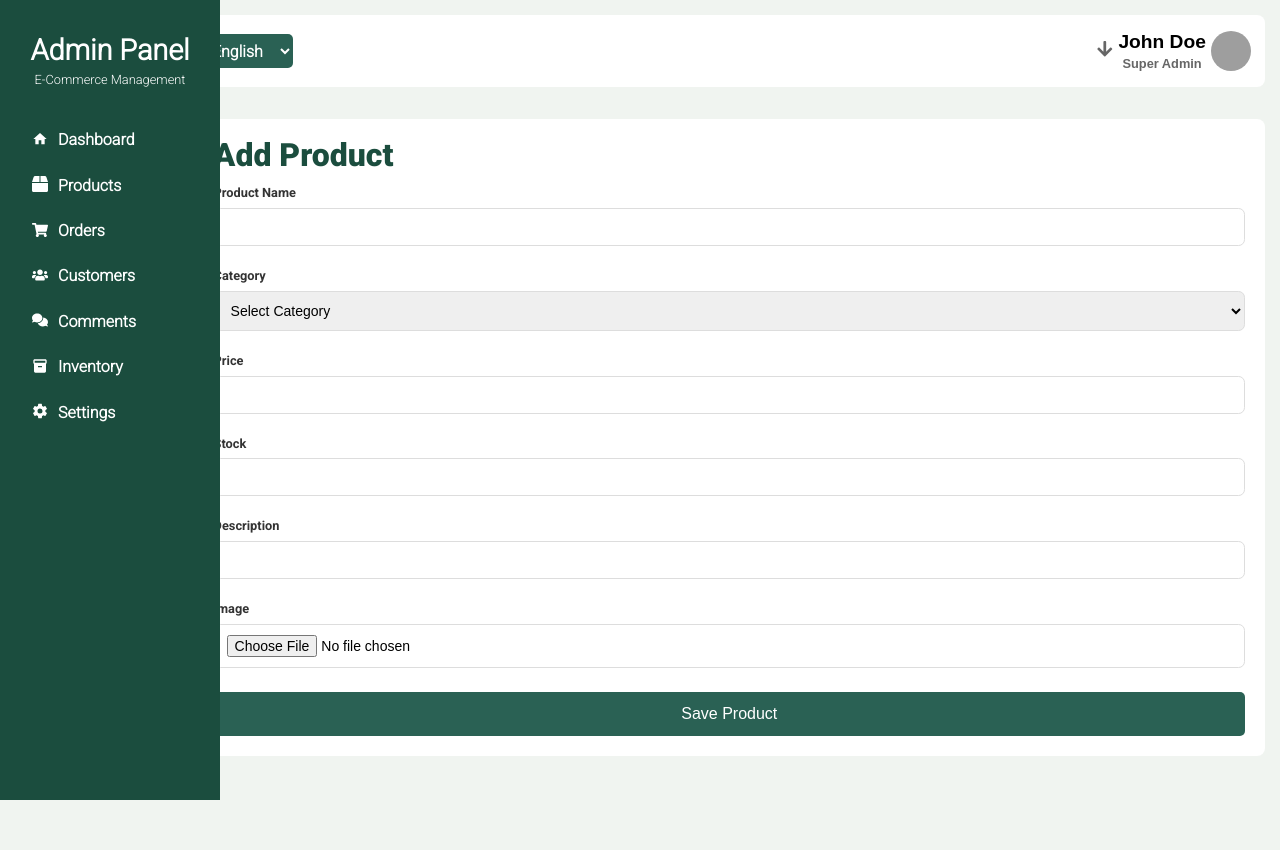
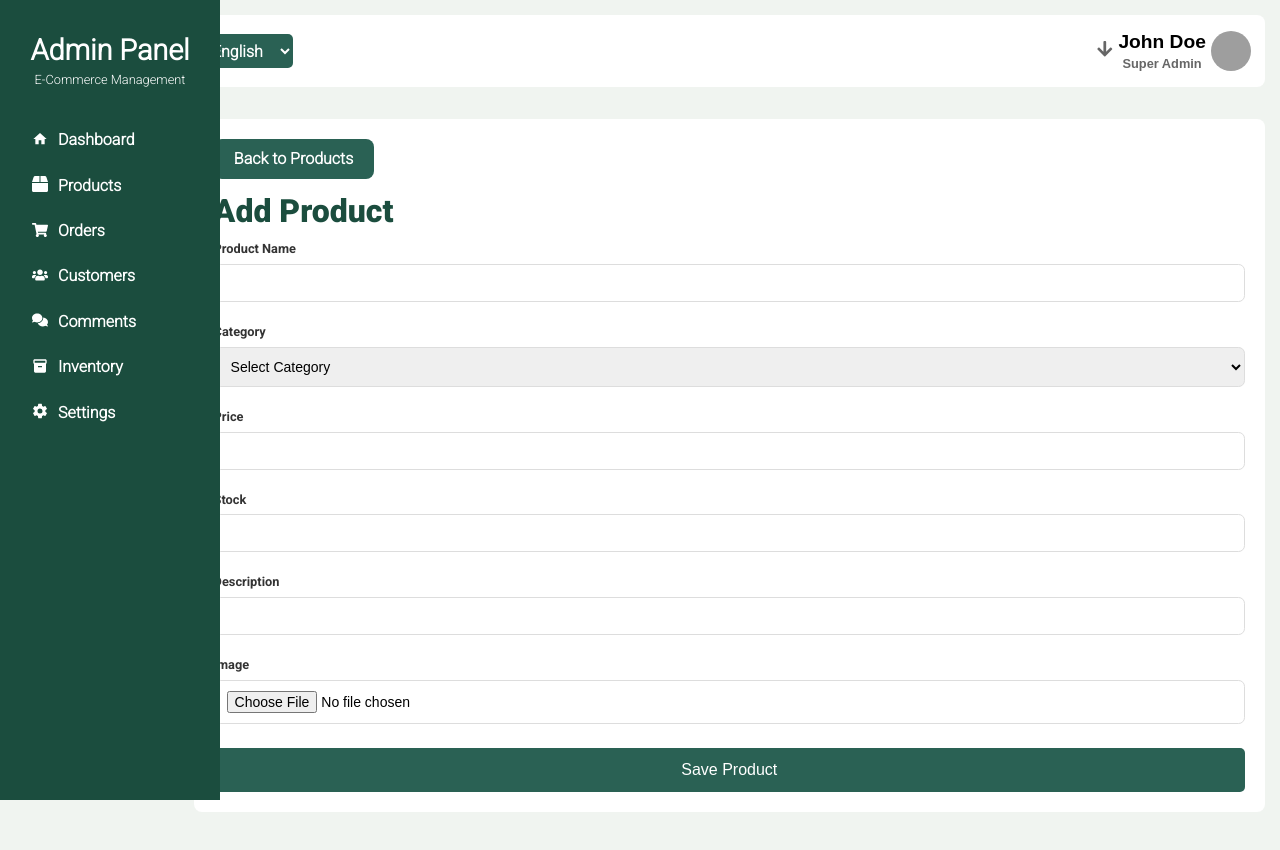
Before and after one commit to mohammadmehdidalvandii/Dashboard, a React (Vite) app in the folder frontend/dashboard/: page /AddProduct in a window 1280 px wide. Shown: the top 850 px of the page. Built offline with nearby package versions, Linux system fonts and the light colour scheme; grey boxes are pictures that could not be loaded.

Commit message:
fixed productAdd

```diff
--- a/frontend/dashboard/src/components/templates/products/ProductAdd/ProductAdd.css
+++ b/frontend/dashboard/src/components/templates/products/ProductAdd/ProductAdd.css
@@ -3,3 +3,7 @@
     width: 100%;
     margin: 2rem 0 4rem 0;
 }
+.addProduct .btn_back{
+    width: 160px;
+    margin-bottom: 1rem;
+}
--- a/frontend/dashboard/src/components/templates/products/ProductAdd/ProductAdd.jsx
+++ b/frontend/dashboard/src/components/templates/products/ProductAdd/ProductAdd.jsx
@@ -1,3 +1,4 @@
+import { NavLink } from 'react-router-dom';
 import './ProductAdd.css'
 import {useTranslation} from 'react-i18next'
 
@@ -6,6 +7,7 @@ function ProductAdd() {
   return (
     <section className="addProduct box">
         <div>
+             <NavLink to='/Products' className='btn link btn_back'>{t("Back to Products")}</NavLink>
             <h2 className="title_header">{t("Add Product")}</h2>
             <form action="#" className="addProduct_form">
                 <div className="form_group">
```
